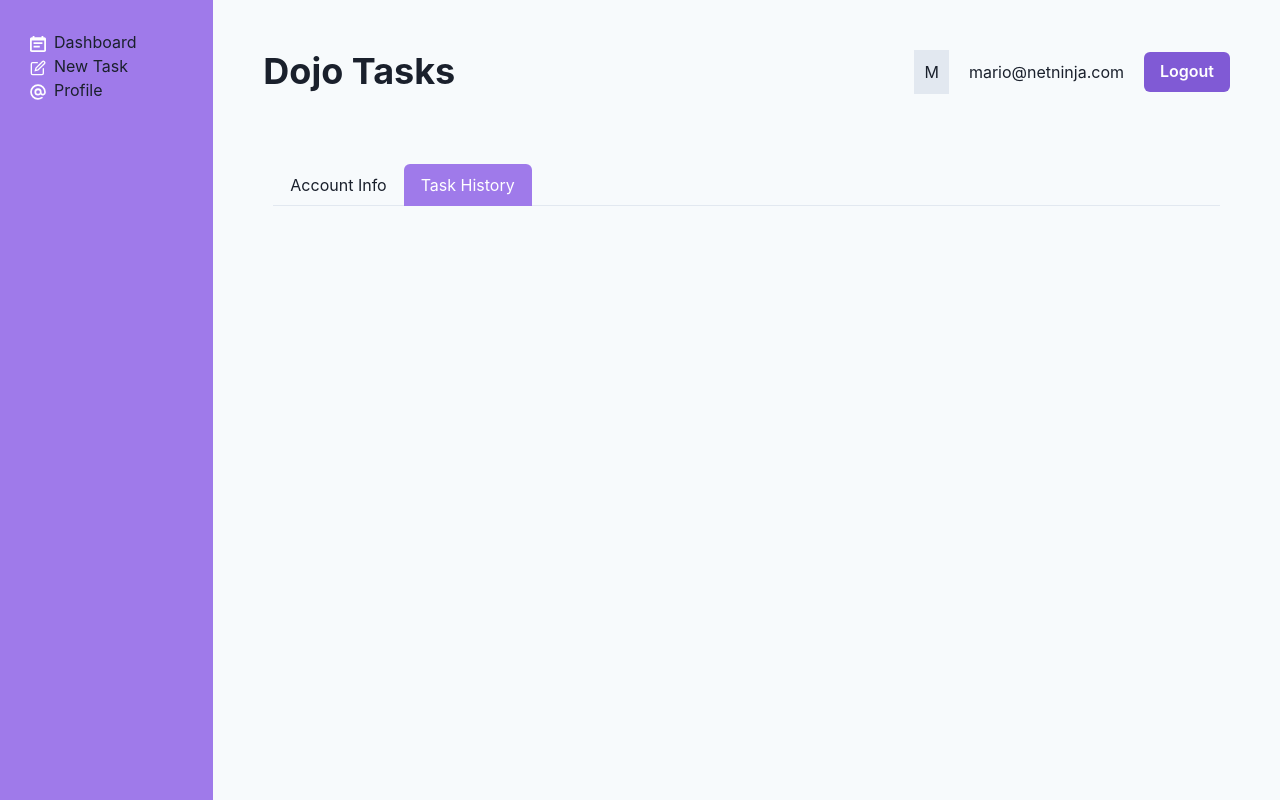
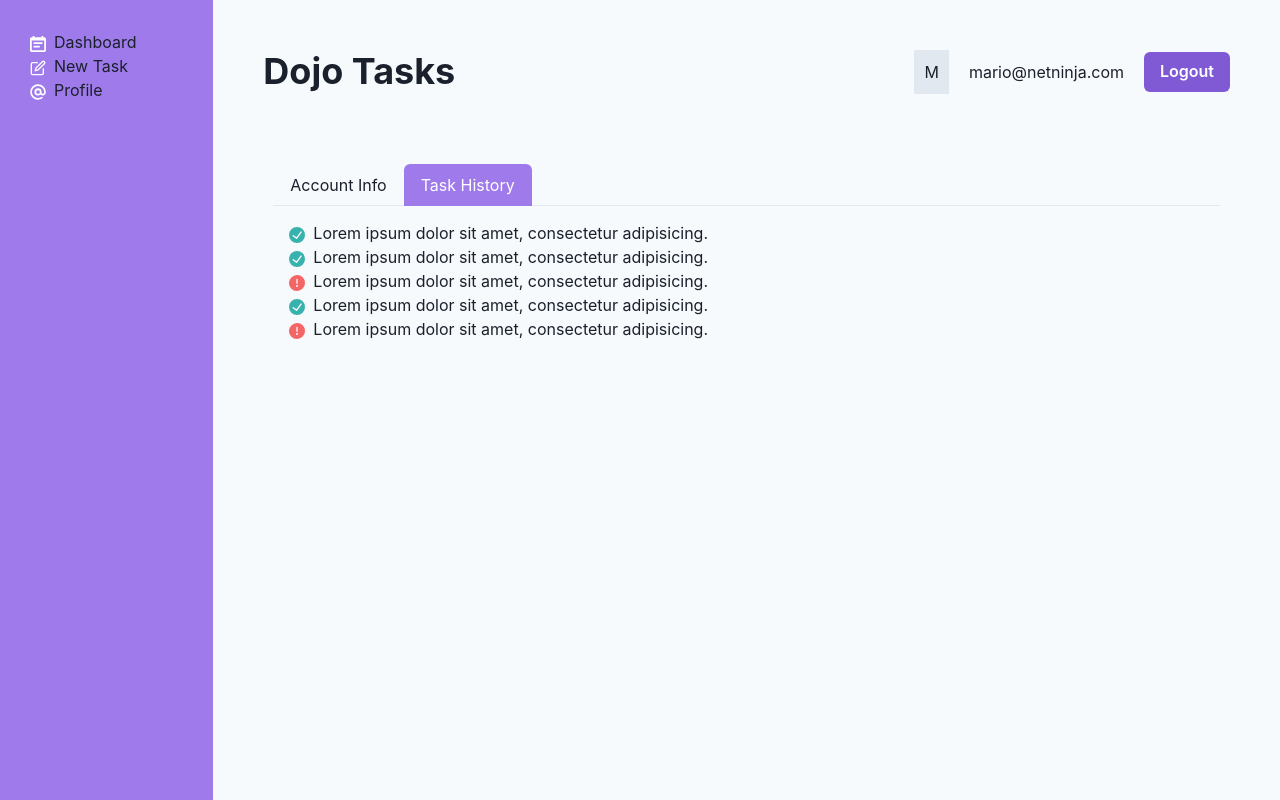
Before and after one commit to iamshaunjp/Chakra-UI-Crash-Course, a React (Vite) app: page /profile in a window 1280 px wide. Both pictures are taken after a click on the tab "Task History". Built offline with nearby package versions, Linux system fonts and the light colour scheme.

Commit message:
twelveth commit

```diff
--- a/src/pages/Profile.jsx
+++ b/src/pages/Profile.jsx
@@ -1,27 +1,71 @@
-import { ListIcon, Tab, TabList, TabPanel, TabPanels, Tabs, List, ListItem } from "@chakra-ui/react";
-import { ChatIcon, EmailIcon } from "@chakra-ui/icons";
+import {
+  ListIcon,
+  Tab,
+  TabList,
+  TabPanel,
+  TabPanels,
+  Tabs,
+  List,
+  ListItem,
+} from "@chakra-ui/react";
+import {
+  ChatIcon,
+  EmailIcon,
+  StarIcon,
+  CheckCircleIcon,
+  WarningIcon,
+} from "@chakra-ui/icons";
 
 export default function Profile() {
   return (
     <Tabs mt="40px" p="20px" colorScheme="purple" variant={"enclosed"}>
       <TabList>
-        <Tab _selected={{ color: 'white', bg: 'purple.400' }}>Account Info</Tab>
-        <Tab _selected={{ color: 'white', bg: 'purple.400' }}>Task History</Tab>
+        <Tab _selected={{ color: "white", bg: "purple.400" }}>Account Info</Tab>
+        <Tab _selected={{ color: "white", bg: "purple.400" }}>Task History</Tab>
       </TabList>
 
       <TabPanels>
         <TabPanel>
           <List>
             <ListItem>
-              <ListIcon as={EmailIcon}/>
+              <ListIcon as={EmailIcon} />
               Email: mario@netninja.com
             </ListItem>
             <ListItem>
-              <ListIcon as={ChatIcon}/>
+              <ListIcon as={ChatIcon} />
+              Lorem ipsum dolor sit amet.
+            </ListItem>
+            <ListItem>
+              <ListIcon as={StarIcon} />
+              Lorem ipsum dolor sit amet.
+            </ListItem>
+          </List>
+        </TabPanel>
+        <TabPanel>
+          <List>
+            <ListItem>
+              <ListIcon as={CheckCircleIcon} color={"teal.400"} />
+                Lorem ipsum dolor sit amet, consectetur adipisicing.
+            </ListItem>
+            <ListItem>
+              <ListIcon as={CheckCircleIcon} color={"teal.400"} />
+                Lorem ipsum dolor sit amet, consectetur adipisicing.
+            </ListItem>
+            <ListItem>
+              <ListIcon as={WarningIcon} color={"red.400"} />
+                Lorem ipsum dolor sit amet, consectetur adipisicing.
+            </ListItem>
+            <ListItem>
+              <ListIcon as={CheckCircleIcon} color={"teal.400"} />
+                Lorem ipsum dolor sit amet, consectetur adipisicing.
+            </ListItem>
+            <ListItem>
+              <ListIcon as={WarningIcon} color={"red.400"} />
+                Lorem ipsum dolor sit amet, consectetur adipisicing.
             </ListItem>
           </List>
         </TabPanel>
       </TabPanels>
     </Tabs>
-  )
+  );
 }
```
